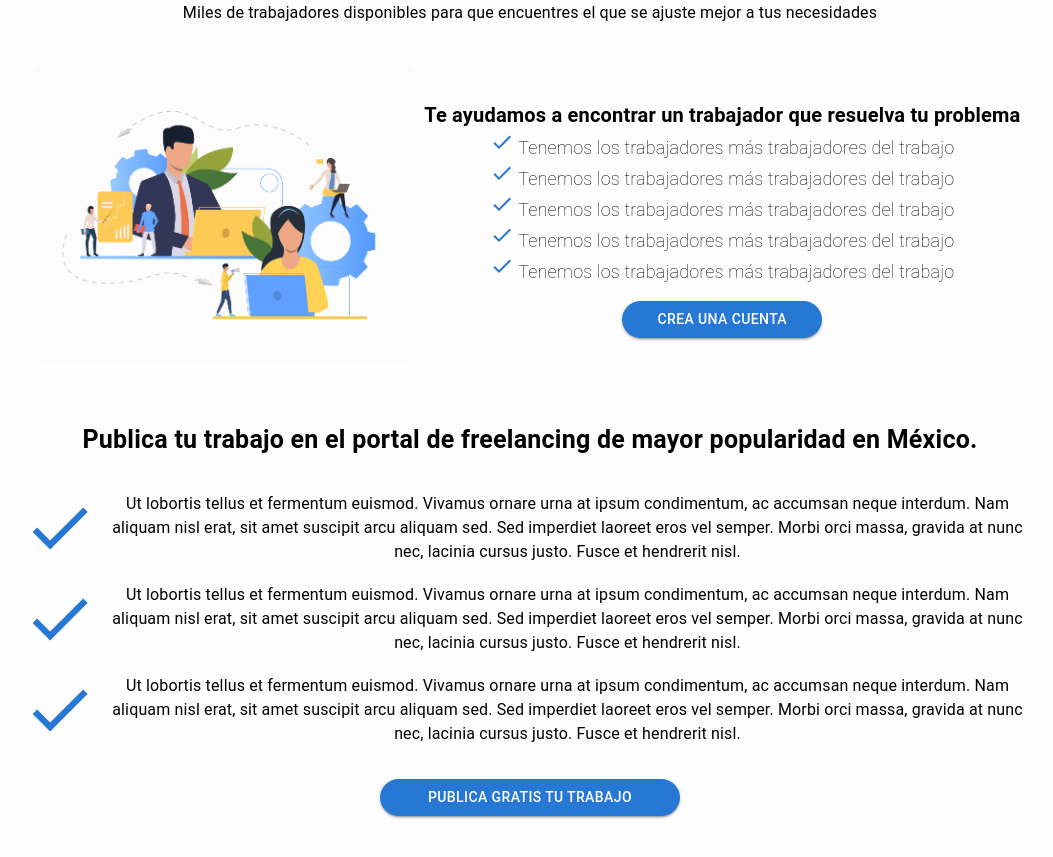
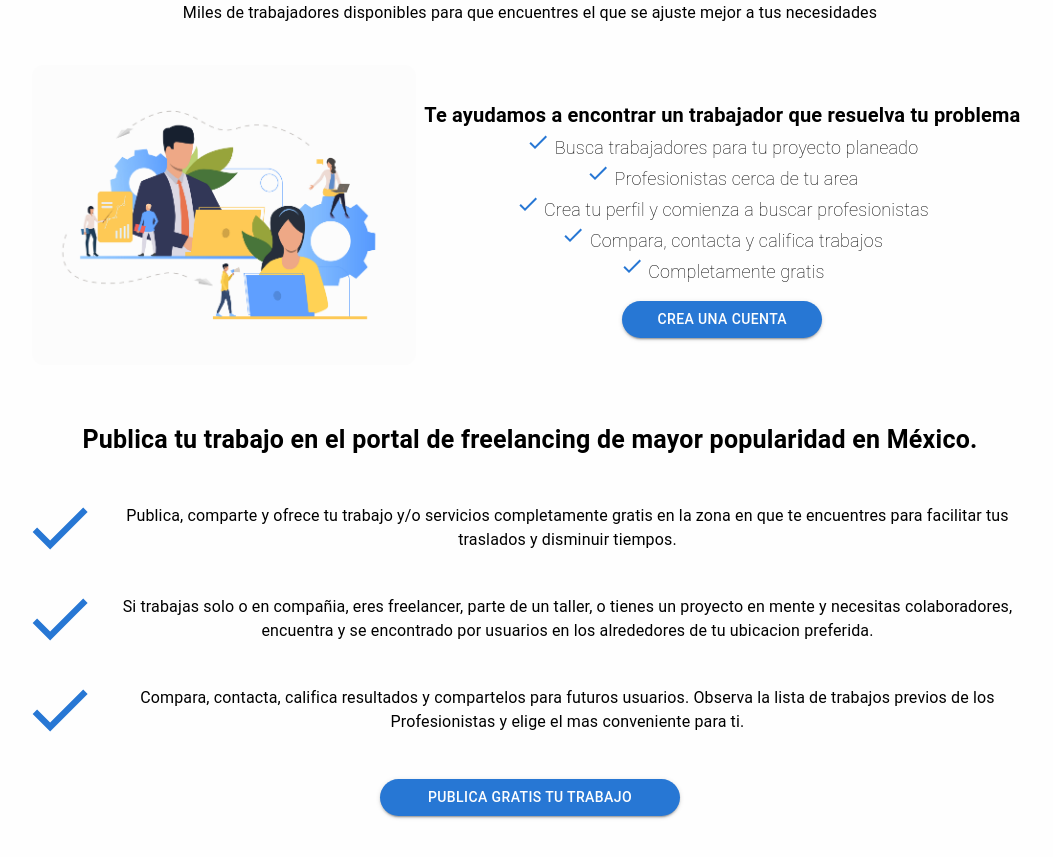
Before and after one commit to SubrosaDeddy/PWII-Project, a React (Create React App) app in the folder ourker-app/: page / in a window 1280 px wide. Shown: the part 403-1260 px from the top of the page, without its empty margins (110-1163 px from the left). Built offline with nearby package versions, Linux system fonts and the light colour scheme; the HTML template or start-up script is replaced by a standard one.

Commit message:
Home descripciones

```diff
--- a/ourker-app/src/pages/Home.js
+++ b/ourker-app/src/pages/Home.js
@@ -49,11 +49,11 @@ const navigate = useNavigate();
                 <Grid item xs={11} sm={11} md={10} lg={6} xl={6} sx={{alignItem:"center", px:"auto", mx:"auto"}}>
                     <Box sx={{display:"flex", flexDirection:"column", alignItems:"left", justifyContent:"space-between", width:1, mt:0}}>
                         <Typography sx={{px:1, fontSize:20, fontWeight:"bold"}}>Te ayudamos a encontrar un trabajador que resuelva tu problema</Typography>
-                        <Typography sx={{px:1, fontSize:18, fontWeight: "lighter"}}><CheckIcon sx={{color: color_one.primary.main}}/> Tenemos los trabajadores más trabajadores del trabajo</Typography>
-                        <Typography sx={{px:1, fontSize:18, fontWeight: "lighter"}}><CheckIcon sx={{color: color_one.primary.main}}/> Tenemos los trabajadores más trabajadores del trabajo</Typography>
-                        <Typography sx={{px:1, fontSize:18, fontWeight: "lighter"}}><CheckIcon sx={{color: color_one.primary.main}}/> Tenemos los trabajadores más trabajadores del trabajo</Typography>
-                        <Typography sx={{px:1, fontSize:18, fontWeight: "lighter"}}><CheckIcon sx={{color: color_one.primary.main}}/> Tenemos los trabajadores más trabajadores del trabajo</Typography>
-                        <Typography sx={{px:1, fontSize:18, fontWeight: "lighter"}}><CheckIcon sx={{color: color_one.primary.main}}/> Tenemos los trabajadores más trabajadores del trabajo</Typography>
+                        <Typography sx={{px:1, fontSize:18, fontWeight: "lighter"}}><CheckIcon sx={{color: color_one.primary.main}}/> Busca trabajadores para tu proyecto planeado</Typography>
+                        <Typography sx={{px:1, fontSize:18, fontWeight: "lighter"}}><CheckIcon sx={{color: color_one.primary.main}}/> Profesionistas cerca de tu area</Typography>
+                        <Typography sx={{px:1, fontSize:18, fontWeight: "lighter"}}><CheckIcon sx={{color: color_one.primary.main}}/> Crea tu perfil y comienza a buscar profesionistas</Typography>
+                        <Typography sx={{px:1, fontSize:18, fontWeight: "lighter"}}><CheckIcon sx={{color: color_one.primary.main}}/> Compara, contacta y califica trabajos</Typography>
+                        <Typography sx={{px:1, fontSize:18, fontWeight: "lighter"}}><CheckIcon sx={{color: color_one.primary.main}}/> Completamente gratis</Typography>
                         <Button onClick={() => navigate('/SignIn')} color="primary" elementType="Button" size="medium" variant="contained" sx={{backgroundColor:color_one.primary.main, borderRadius:5, width:200, mx:"auto", color:color_one.primary.secondary, mt:2}}>Crea una cuenta</Button>
                     </Box>
                 </Grid>
@@ -67,19 +67,19 @@ const navigate = useNavigate();
                     <Grid item xs={12} lg={4} sx={{m:"auto"}}>
                         <Box sx={{display:"flex", flexDirection:"row", alignItems:"center", justifyContent:"space-between", padding:1}}>
                             <CheckIcon sx={{color:color_one.primary.main, fontSize:75}}/>
-                            <Typography>Ut lobortis tellus et fermentum euismod. Vivamus ornare urna at ipsum condimentum, ac accumsan neque interdum. Nam aliquam nisl erat, sit amet suscipit arcu aliquam sed. Sed imperdiet laoreet eros vel semper. Morbi orci massa, gravida at nunc nec, lacinia cursus justo. Fusce et hendrerit nisl.</Typography>
+                            <Typography>Publica, comparte y ofrece tu trabajo y/o servicios completamente gratis en la zona en que te encuentres para facilitar tus traslados y disminuir tiempos.</Typography>
                         </Box>
                     </Grid>
                     <Grid item xs={12} lg={4} sx={{m:"auto"}}>
                         <Box sx={{display:"flex", flexDirection:"row", alignItems:"center", justifyContent:"space-between", padding:1}}>
                             <CheckIcon sx={{color:color_one.primary.main, fontSize:75}}/>
-                            <Typography>Ut lobortis tellus et fermentum euismod. Vivamus ornare urna at ipsum condimentum, ac accumsan neque interdum. Nam aliquam nisl erat, sit amet suscipit arcu aliquam sed. Sed imperdiet laoreet eros vel semper. Morbi orci massa, gravida at nunc nec, lacinia cursus justo. Fusce et hendrerit nisl.</Typography>
+                            <Typography>Si trabajas solo o en compañia, eres freelancer, parte de un taller, o tienes un proyecto en mente y necesitas colaboradores, encuentra y se encontrado por usuarios en los alrededores de tu ubicacion preferida.</Typography>
                         </Box>
                     </Grid>
                     <Grid item xs={12} lg={4} sx={{m:"auto"}}>
                         <Box sx={{display:"flex", flexDirection:"row", alignItems:"center", justifyContent:"space-between", padding:1}}>
                             <CheckIcon sx={{color:color_one.primary.main, fontSize:75}}/>
-                            <Typography>Ut lobortis tellus et fermentum euismod. Vivamus ornare urna at ipsum condimentum, ac accumsan neque interdum. Nam aliquam nisl erat, sit amet suscipit arcu aliquam sed. Sed imperdiet laoreet eros vel semper. Morbi orci massa, gravida at nunc nec, lacinia cursus justo. Fusce et hendrerit nisl.</Typography>
+                            <Typography> Compara, contacta, califica resultados y compartelos para futuros usuarios. Observa la lista de trabajos previos de los Profesionistas y elige el mas conveniente para ti.</Typography>
                         </Box>
                     </Grid>
                 </Grid>
```
